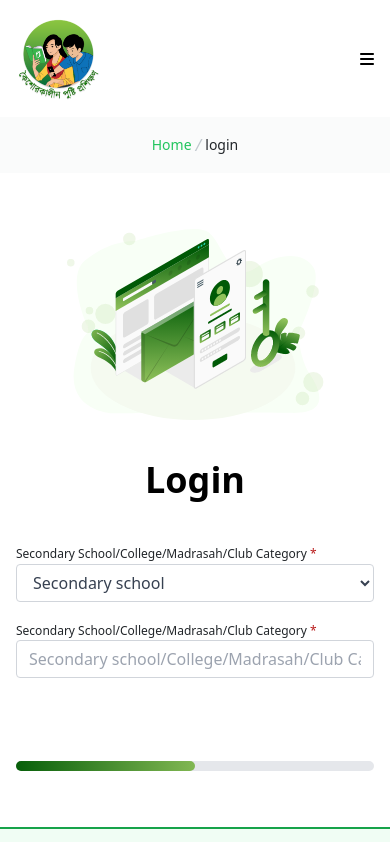
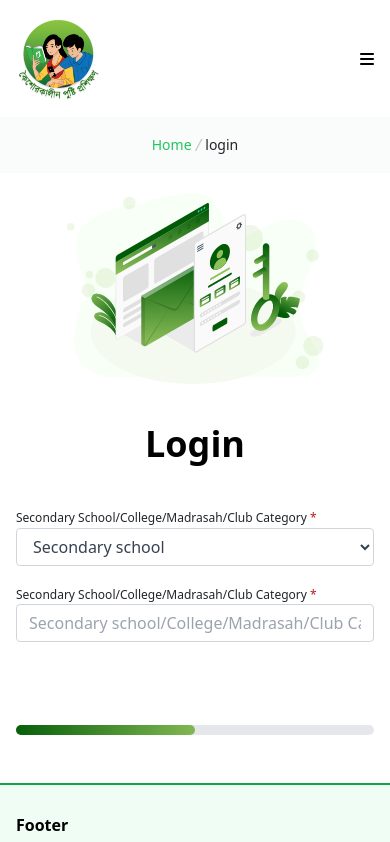
Before and after one commit to masud001/nutrition-website, a website with bundled scripts: page src/login-page.html in a window 390 px wide. Shown: the top 842 px of the page. Built offline with nearby package versions, Linux system fonts and the light colour scheme.

Commit message:
login area responsive

```diff
--- a/src/login-page.html
+++ b/src/login-page.html
@@ -259,7 +259,7 @@
         <!-- TODO: simple breadCrumb END -->
 
         <!-- TODO: login page input area START -->
-        <section class="mx-auto bg-white my-14">
+        <section class="mx-auto bg-white pt-5 pb-7 sm:pt-8 sm:pb-12 2xl:pt-14 2xl:pb-40">
             <div class="container flex flex-col space-y-10 justify-center mx-auto lg:w-1/2 xl:w-2/4 2xl:w-1/3">
                 <!-- login logo img  -->
                 <div class=" flex justify-center">
@@ -322,14 +322,10 @@
                         class=" w-full py-2 px-6 capitalize text-[18px] rounded text-white bg-gradient ">
                         <span class="">continue</span>  </a>
                     </div>
-
                     <!-- progress-bar  -->
-
                     <div class="w-full bg-gray-200 rounded-full h-2.5 dark:bg-gray-700">
                         <div class="bg-gradient h-2.5 rounded-full" style="width: 50%"></div>
                     </div>
-
-
                 </div>
 
             </div>
```
Also changed, not shown: src/assets/css/output/tailwind.css.
